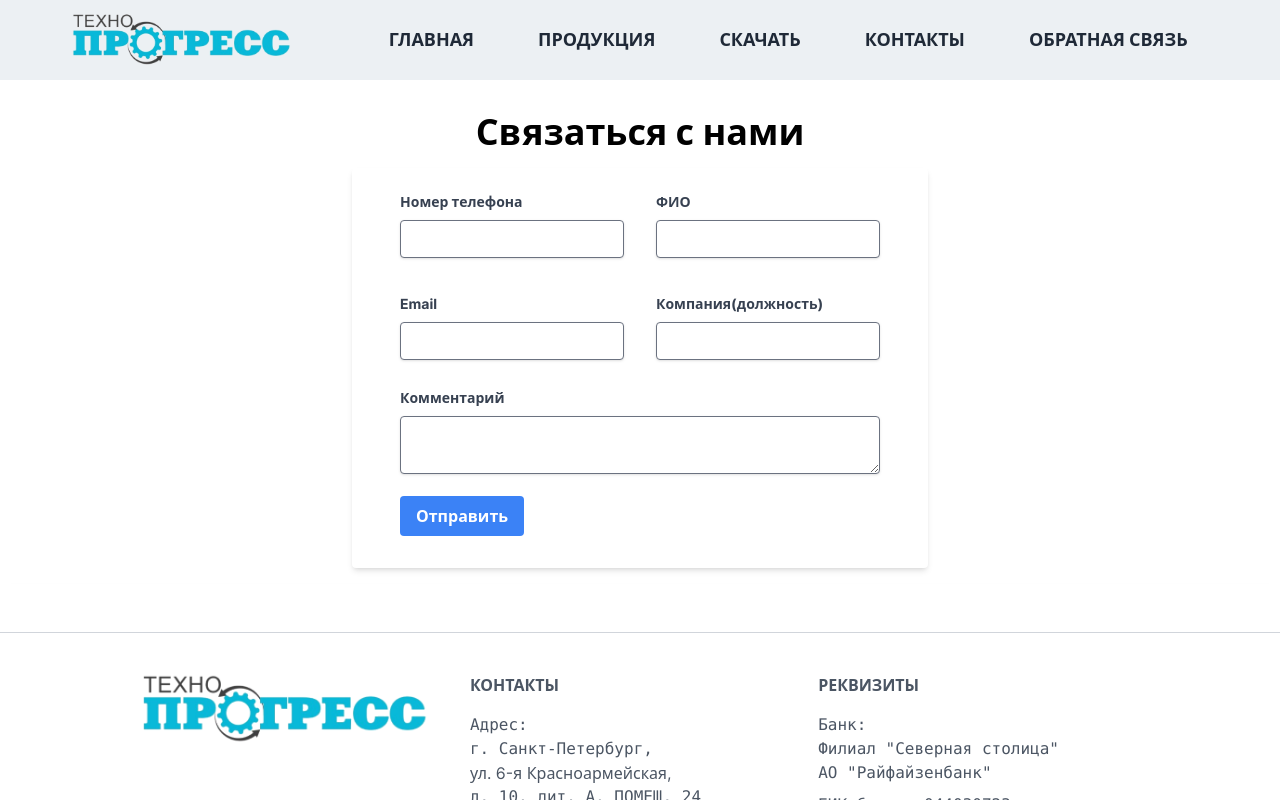
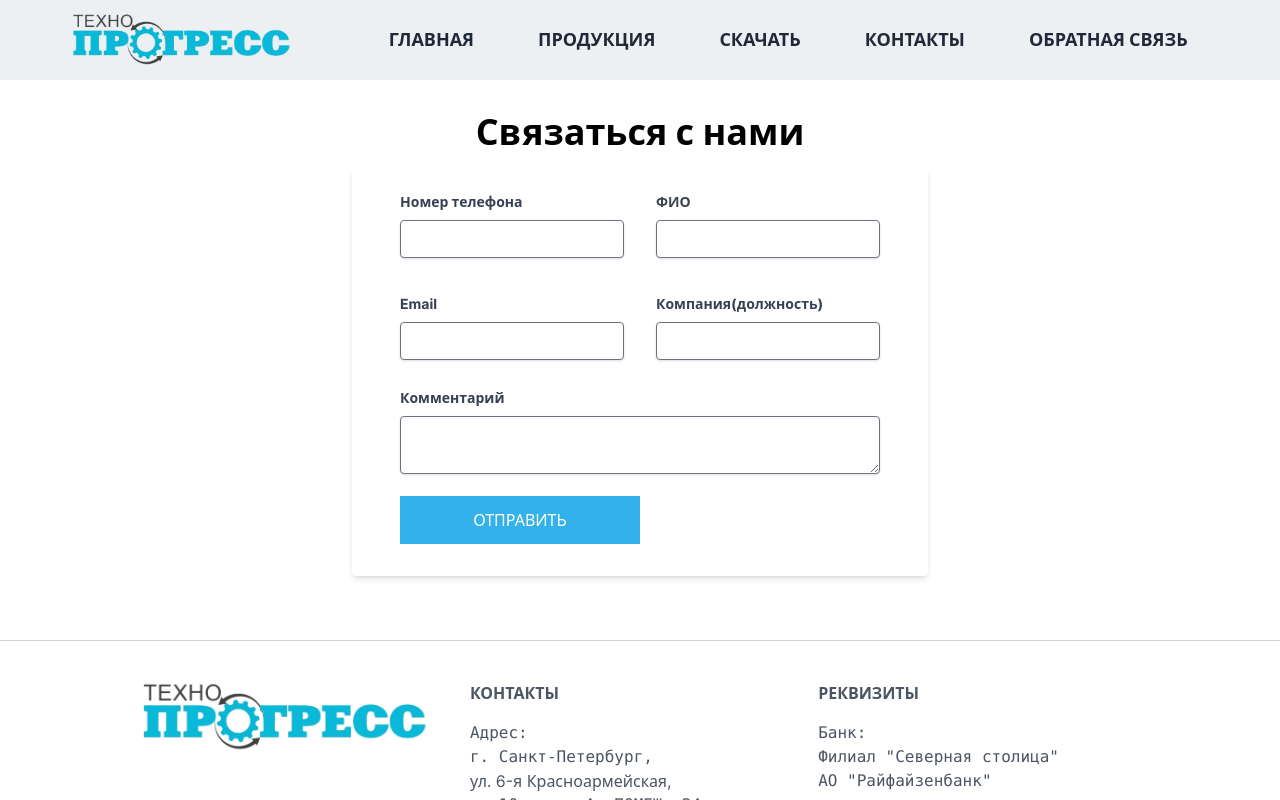
Before and after one commit to SoraHimmel2/TehnoProgress, a Next.js app: page /feedback in a window 1280 px wide. Shown: the top 800 px of the page. Built offline with nearby package versions, Linux system fonts and the light colour scheme.

Commit message:
add button disalbe and buttonSubmit component

```diff
--- a/src/components/Forms/SubmitForm.tsx
+++ b/src/components/Forms/SubmitForm.tsx
@@ -1,10 +1,11 @@
+import SubmitButton from '@/components/buttons/SubmitButton';
 import { useFormik } from 'formik';
-import { useState } from 'react';
+import { useState, useCallback } from 'react';
 import InputMask from 'react-input-mask';
 import * as yup from 'yup';
 
 const SubmitForm: React.FunctionComponent = () => {
-  const [submitted, setSubmitted] = useState(false);
+  const [submitButton, setSubmitButton] = useState(false);
 
   const formik = useFormik({
     initialValues: {
@@ -24,6 +25,11 @@ const SubmitForm: React.FunctionComponent = () => {
         });
         if (response.ok) {
           console.log(response.ok);
+
+          setTimeout(() => {
+            setSubmitButton(false);
+          }, 3000);
+          setSubmitButton(true);
           break;
         }
         console.log('bad');
@@ -162,12 +168,18 @@ const SubmitForm: React.FunctionComponent = () => {
           </div>
 
           <div className='flex items-center justify-between px-4'>
-            <button
+            {/* <button
               className='focus:shadow-outline rounded bg-blue-500 py-2 px-4 font-bold text-white hover:bg-blue-700 focus:outline-none'
               type='submit'
+              disabled={submitButton}
             >
               Отправить
-            </button>
+            </button> */}
+            <SubmitButton
+              text='Отправить'
+              type='submit'
+              disabled={submitButton}
+            ></SubmitButton>
           </div>
         </form>
       </div>
--- /dev/null
+++ b/src/components/buttons/SubmitButton.tsx
@@ -0,0 +1,32 @@
+interface SubmitButtonProps {
+  text: string;
+  type: 'submit' | 'button' | 'reset' | undefined;
+  disabled: boolean;
+}
+
+const SubmitButton: React.FunctionComponent<SubmitButtonProps> = ({
+  text,
+  type,
+  disabled,
+}) => {
+  return (
+    <div>
+      <div className='flex h-12 w-full flex-col items-center justify-center bg-sky-400'>
+        <button
+          className='relative h-20 w-60  text-center transition-all
+            duration-500 before:absolute before:top-0 before:left-0 before:h-full before:w-full before:bg-sky-900
+            before:opacity-10 before:transition-all before:duration-300 after:absolute
+            after:top-0 after:left-0 after:h-full after:w-full after:scale-125 after:border after:border-sky-900 after:opacity-0
+            after:transition-all after:duration-300 before:hover:scale-50 before:hover:opacity-0 after:hover:scale-100
+            after:hover:opacity-100'
+          type={type}
+          disabled={disabled}
+        >
+          <span className='relative  uppercase text-white'>{text}</span>
+        </button>
+      </div>
+    </div>
+  );
+};
+
+export default SubmitButton;
```
